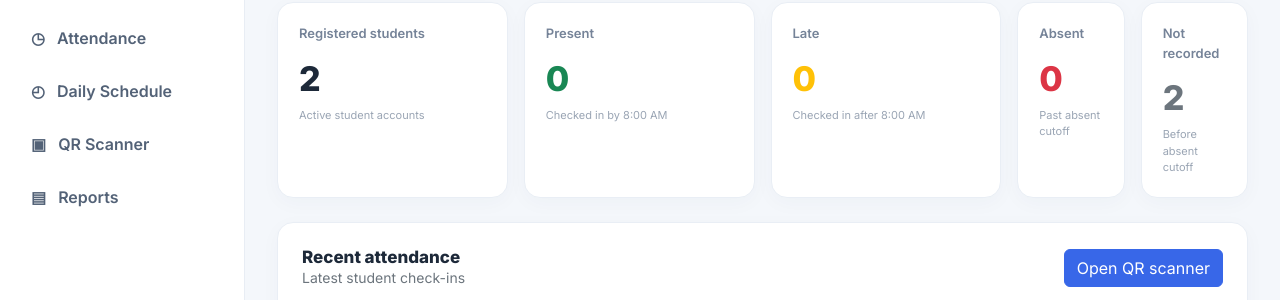
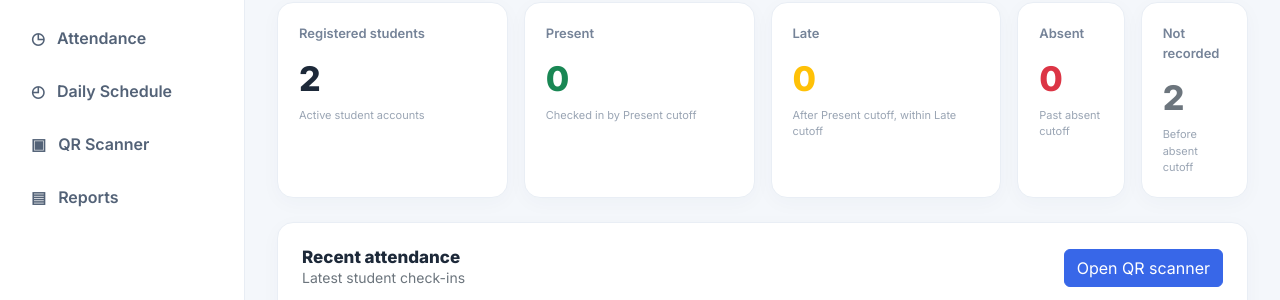
Before and after one commit to emsterjohn/attendease, a Flask app: page /dashboard in a window 1280 px wide. Shown: the part 216-516 px from the top of the page. Run offline with Flask 3, Linux system fonts and the light colour scheme; the visitor is signed in with stand-in values (Sample User, id 1); data comes from the database, SQL or seed files in the repository.

Commit message:
Make attendance dashboard cutoff descriptions dynamic

```diff
--- a/templates/dashboard.html
+++ b/templates/dashboard.html
@@ -7,8 +7,8 @@
 </div>
 <div class="row g-3 mb-4">
   <div class="col-6 col-xl-3"><div class="stat-card"><div class="stat-label">Registered students</div><div class="stat-value">{{ total }}</div><div class="stat-foot">Active student accounts</div></div></div>
-  <div class="col-6 col-xl-3"><div class="stat-card"><div class="stat-label">Present</div><div class="stat-value text-success">{{ present }}</div><div class="stat-foot">Checked in by 8:00 AM</div></div></div>
-  <div class="col-6 col-xl-3"><div class="stat-card"><div class="stat-label">Late</div><div class="stat-value text-warning">{{ late }}</div><div class="stat-foot">Checked in after 8:00 AM</div></div></div>
+  <div class="col-6 col-xl-3"><div class="stat-card"><div class="stat-label">Present</div><div class="stat-value text-success">{{ present }}</div><div class="stat-foot">Checked in by Present cutoff</div></div></div>
+  <div class="col-6 col-xl-3"><div class="stat-card"><div class="stat-label">Late</div><div class="stat-value text-warning">{{ late }}</div><div class="stat-foot">After Present cutoff, within Late cutoff</div></div></div>
   <div class="col-6 col-xl"><div class="stat-card"><div class="stat-label">Absent</div><div class="stat-value text-danger">{{ absent }}</div><div class="stat-foot">Past absent cutoff</div></div></div>
   <div class="col-6 col-xl"><div class="stat-card"><div class="stat-label">Not recorded</div><div class="stat-value text-secondary">{{ not_recorded }}</div><div class="stat-foot">Before absent cutoff</div></div></div>
 </div>
```
